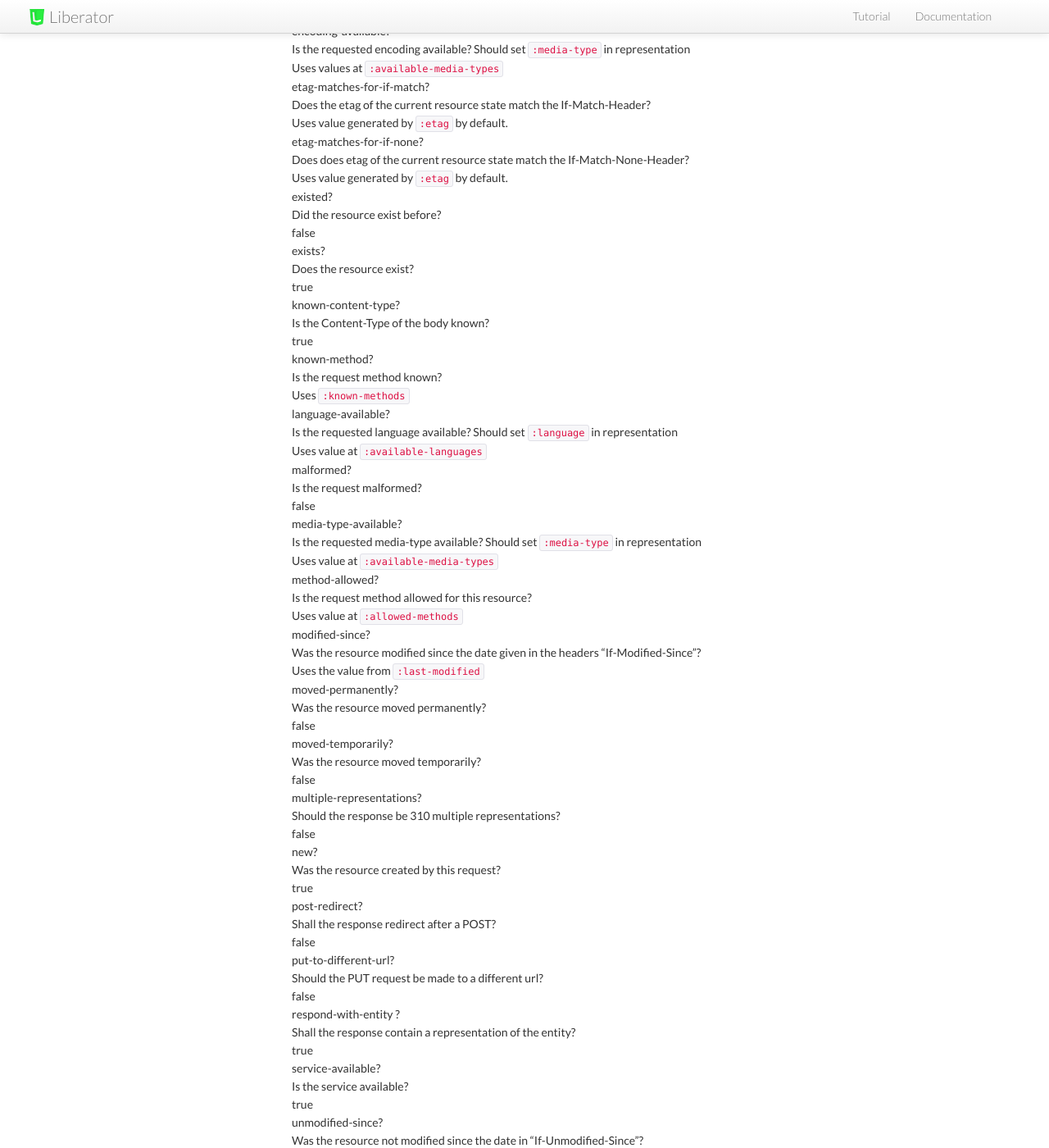
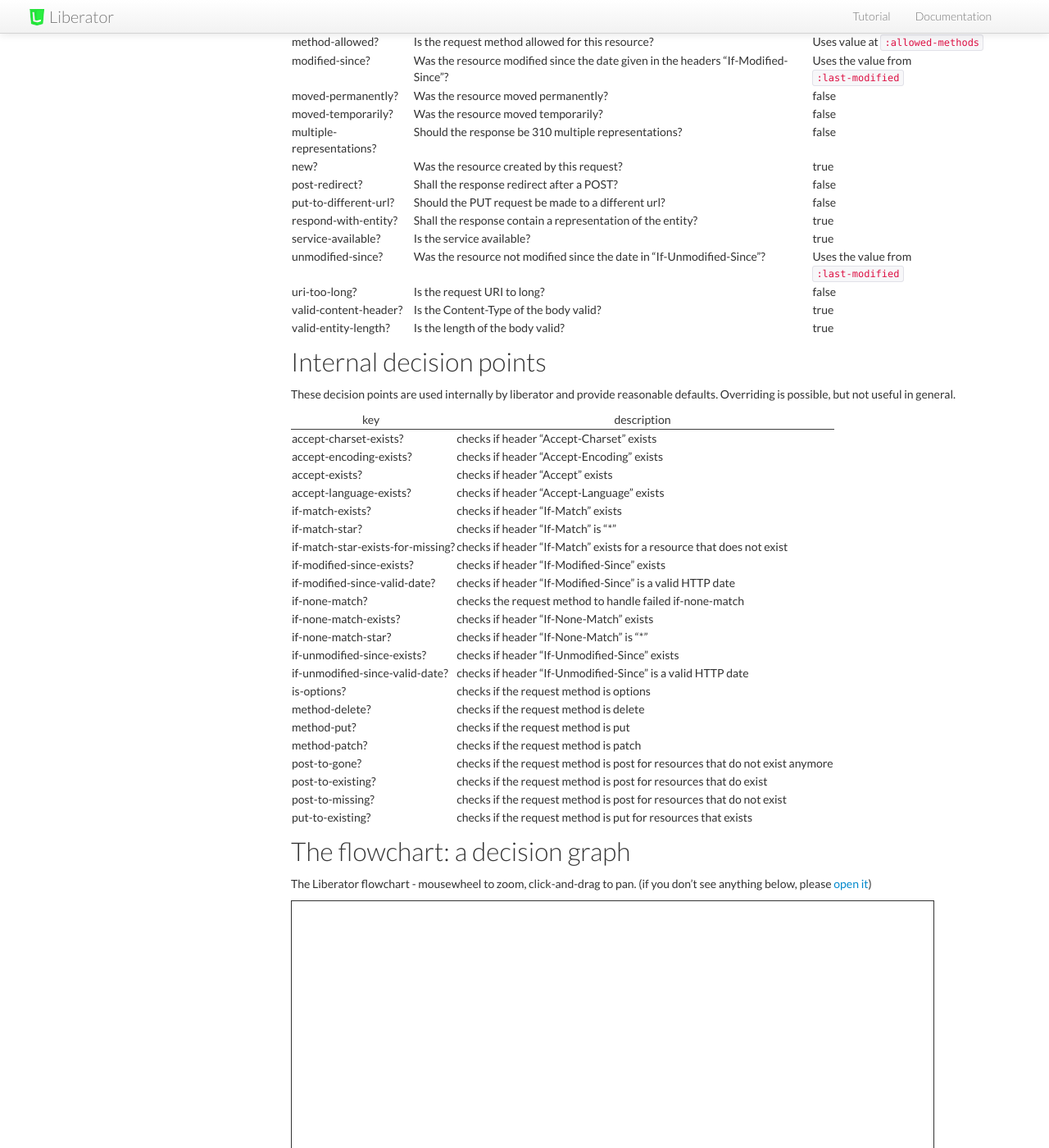
Before and after one commit to clojure-liberator/liberator, a Jekyll site: the page built from doc/decisions.md, in a window 1280 px wide and 1400 px high, scrolled down 776 px. Shown: the whole window at 82% size. Built offline with Jekyll 4.4.1, drawn with Linux system fonts in a browser that asks for light colours; nearby versions of some CDN libraries.

Commit message:
Fix the formatting of the decision table

`````diff
--- a/doc/decisions.md
+++ b/doc/decisions.md
@@ -15,102 +15,38 @@ on the desired resource behaviour.
 
 key                         | description                            | default
 ----------------------------|----------------------------------------|-------
-allowed?                    |
-Is the request allowed?     |
-true                        |
-authorized?                 |
-Is the request authorized?  |
-true                        |
-charset-available?          |
-Is any of requested charsets available? Should set ````:charset```` in representation to the negotiated character set. |
-Uses value at ````:available-charsets````                                     |
-can-post-to-gone?                                                             |
-Process a post to a resource that existed before or trigger response 410 gone |
-false                                                                         |
-can-post-to-missing?                                                          |
-Process a post to a resource that does not exist or send 410 not-found        |
-true |
-can-put-to-missing?|
-Process a put to a resource that does not exist or send 501 not-implemented <span class="label label-info">since 0.9.0</span>|
-true |
-conflict? |
-Does the put request emerge a conflict? |
-false |
-delete-enacted?|
-Was the delete request finally processed? |
-true |
-encoding-available? |
-Is the requested encoding available? Should set ````:media-type```` in representation |
-Uses values at ````:available-media-types ```` |
-etag-matches-for-if-match? |
-Does the etag of the current resource state match the If-Match-Header? |
-Uses value generated by ````:etag```` by default. |
-etag-matches-for-if-none? |
-Does does etag of the current resource state match the If-Match-None-Header? |
-Uses value generated by ````:etag```` by default. |
-existed? |
-Did the resource exist before? |
-false |
-exists? |
-Does the resource exist? |
-true |
-known-content-type? |
-Is the Content-Type of the body known? |
-true |
-known-method?|
-Is the request method known? |
-Uses ````:known-methods```` |
-language-available?|
-Is the requested language available? Should set ````:language```` in representation |
-Uses value at ````:available-languages```` |
-malformed? |
-Is the request malformed? |
-false |
-media-type-available? |
-Is the requested media-type available? Should set ````:media-type```` in representation |
-Uses value at ````:available-media-types```` |
-method-allowed? |
-Is the request method allowed for this resource? |
-Uses value at ````:allowed-methods```` |
-modified-since? |
-Was the resource modified since the date given in the headers "If-Modified-Since"? |
-Uses the value from ````:last-modified```` |
-moved-permanently? |
-Was the resource moved permanently? |
-false |
-moved-temporarily? |
-Was the resource moved temporarily? |
-false |
-multiple-representations? |
-Should the response be 310 multiple representations? |
-false |
-new? |
-Was the resource created by this request? |
-true |
-post-redirect? |
-Shall the response redirect after a POST? |
-false |
-put-to-different-url? |
-Should the PUT request be made to a different url? |
-false |
-respond-with-entity ? |
-Shall the response contain a representation of the entity? |
-true |
-service-available? |
-Is the service available? |
-true |
-unmodified-since? |
-Was the resource not modified since the date in "If-Unmodified-Since"? |
-Uses the value from ````:last-modified```` |
-uri-too-long? |
-Is the request URI to long? |
-false |
-valid-content-header? |
-Is the Content-Type of the body valid? |
-true |
-valid-entity-length? |
-Is the length of the body valid? |
-true |
+allowed?                    | Is the request allowed?                | true
+authorized?                 | Is the request authorized?             | true
+charset-available?          | Is any of requested charsets available? Should set `:charset` in representation to the negotiated character set. | Uses value at `:available-charsets`
+can-post-to-gone?           | Process a post to a resource that existed before or trigger response 410 gone | false
+can-post-to-missing?        | Process a post to a resource that does not exist or send 410 not-found | true
+can-put-to-missing?         | Process a put to a resource that does not exist or send 501 not-implemented <span class="label label-info">since 0.9.0</span> | true
+conflict?                   | Does the put request emerge a conflict? | false
+delete-enacted?             | Was the delete request finally processed? | true
+encoding-available?         | Is the requested encoding available? Should set `:media-type` in representation | Uses values at `:available-media-types `
+etag-matches-for-if-match?  | Does the etag of the current resource state match the If-Match-Header? | Uses value generated by `:etag` by default.
+etag-matches-for-if-none?   | Does does etag of the current resource state match the If-Match-None-Header? | Uses value generated by `:etag` by default.
+existed?                    | Did the resource exist before?          | false
+exists?                     | Does the resource exist?                | true
+known-content-type?         | Is the Content-Type of the body known?  | true
+known-method?               | Is the request method known?            | Uses `:known-methods`
+language-available?         | Is the requested language available? Should set `:language` in representation | Uses value at `:available-languages`
+malformed?                  | Is the request malformed?               | false
+media-type-available?       | Is the requested media-type available? Should set `:media-type` in representation | Uses value at `:available-media-types`
+method-allowed?             | Is the request method allowed for this resource? | Uses value at `:allowed-methods`
+modified-since?             | Was the resource modified since the date given in the headers "If-Modified-Since"? | Uses the value from `:last-modified`
+moved-permanently?          | Was the resource moved permanently?     | false
+moved-temporarily?          | Was the resource moved temporarily?     | false
+multiple-representations?   | Should the response be 310 multiple representations? | false
+new?                        | Was the resource created by this request? | true
+post-redirect?              | Shall the response redirect after a POST? | false
+put-to-different-url?       | Should the PUT request be made to a different url? | false
+respond-with-entity?        | Shall the response contain a representation of the entity? | true
+service-available?          | Is the service available? | true
+unmodified-since?           | Was the resource not modified since the date in "If-Unmodified-Since"? | Uses the value from `:last-modified`
+uri-too-long?               | Is the request URI to long? | false
+valid-content-header?       | Is the Content-Type of the body valid? | true
+valid-entity-length?        | Is the length of the body valid? | true
 
 ## Internal decision points
 
`````
